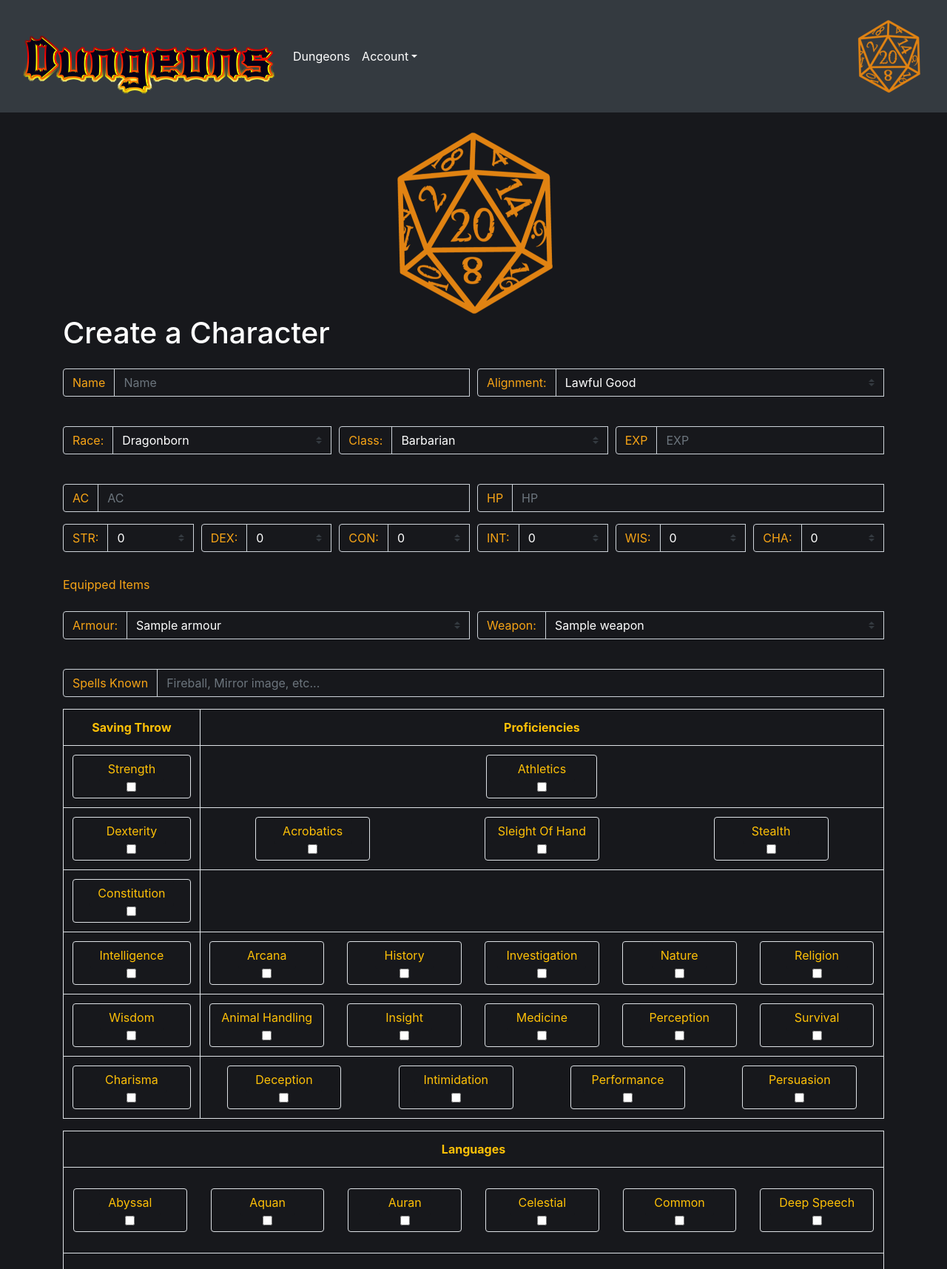
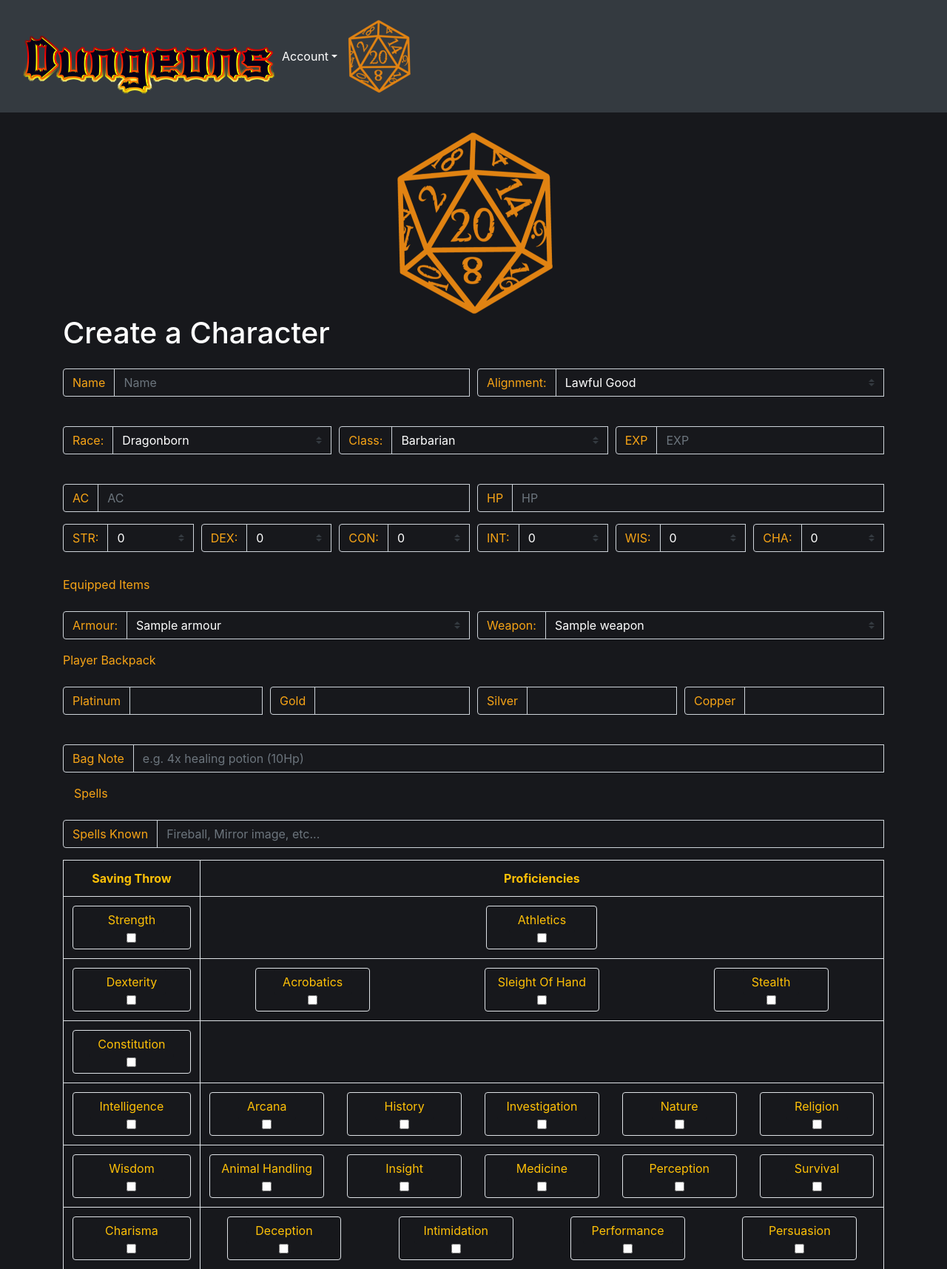
Before and after one commit to DMcRae45/Dungeons, a PHP site: page /createCharacter.php in a window 1280 px wide. Shown: the top 1715 px of the page at 74% size. Run offline with PHP 8.4, Linux system fonts and the light colour scheme; tables that the repository leaves empty or names only in its code hold one stand-in row (values such as "Sample post").

Commit message:
now character sheet fits tablet, and can delete characters.
TODO, Savae characters from character sheet.

```diff
--- a/Controller/getCharacterSheet.php
+++ b/Controller/getCharacterSheet.php
@@ -16,10 +16,9 @@ else
   $spells = json_decode(GetCharacterSpells($character[0]->Code));
   $spellsObject = json_decode(GetKnownSpells($spells[0]->Known));
 
-
+  $notes = json_decode(GetCharacterNotes($character[0]->Code));
 
   $spellsKnown = array();
   $spellsKnown[0] = $spellsObject->results;
-
 }
 ?>
--- a/Model/dungeons_API.php
+++ b/Model/dungeons_API.php
@@ -194,6 +194,8 @@ function CreateCharacter($userid)
       $weapon = (filter_input(INPUT_POST, 'weapon', FILTER_SANITIZE_STRING));
       $known = (filter_input(INPUT_POST, 'known', FILTER_SANITIZE_STRING));
 
+      $notes = (filter_input(INPUT_POST, 'notes', FILTER_SANITIZE_STRING));
+
       $savingThrows = "";
       $proficiencies = "";
       $languages = "";
@@ -297,6 +299,7 @@ function CreateCharacter($userid)
       {
         EquipItems($code, $armour, $weapon);
         LearnSpells($code, $known);
+        TakeNotes($code, $notes);
         //header('location: ../View/index.php');
       }
       else
@@ -359,6 +362,62 @@ function LearnSpells($code, $known)
       'prepared' => "None"
     ]);
     $connection = NULL;
+  }
+}
+
+function TakeNotes($code, $notes)
+{
+  if (isset($_POST["createCharacterSubmit"]))
+  {
+    Require 'connection.php';
+    $query = $connection->prepare
+    ("
+
+    INSERT INTO Notes
+    VALUES(:code, :equipmentNotes, :bagNotes, :spellNotes, :noteNotes)
+
+    ");
+
+    // Runs and executes the query
+    $success = $query->execute
+    ([
+      'code' => $code,
+      'equipmentNotes' => "Take notes for equipment here",
+      'bagNotes'=> "Take notes for you bag here",
+      'spellNotes'=> "Take notes for spells here",
+      'notes' => $notes
+    ]);
+    $connection = NULL;
+  }
+}
+
+function GetCharacterNotes($code)
+{
+  if(isset($_POST['getCharacterByCode']))
+  {
+    require 'connection.php';
+
+    $sql = "SELECT * FROM Notes WHERE Note_ID = :code";
+
+    $stmt = $connection->prepare($sql);
+    $success = $stmt->execute(['code' => $code]);
+
+    if($success && $stmt->rowCount() > 0)
+    {
+      // convert to JSON
+      $rows = array();
+      while($r = $stmt->fetch())
+      {
+        $rows[] = $r;
+      }
+      return json_encode($rows);
+    }
+    else
+    {
+      $error = "error";
+      return $error; // error get session character
+    }
+    $connection = null;
   }
 }
 
@@ -685,16 +744,16 @@ function GetSpellByName()
   }
 }
 
-function GetCharacterSpells($spellBook_id)
+function GetCharacterSpells($spellbook_id)
 {
   if(isset($_POST['getCharacterByCode']))
   {
     require 'connection.php';
 
-    $sql = "SELECT * FROM SpellBook WHERE SpellBook_ID = :spellBook_id";
+    $sql = "SELECT * FROM Spellbook WHERE Spellbook_ID = :spellbook_id";
 
     $stmt = $connection->prepare($sql);
-    $success = $stmt->execute(['spellBook_id' => $spellBook_id]);
+    $success = $stmt->execute(['spellbook_id' => $spellbook_id]);
 
     if($success && $stmt->rowCount() > 0)
     {
@@ -781,4 +840,50 @@ function Roll()
   }
 }
 
+function DeleteCharacterByCode($code)
+{
+  require 'connection.php';
+
+  // Delete Notes
+  $stmtNotes = $connection->prepare
+  (
+    "DELETE FROM Notes WHERE Note_ID = :code"
+  );
+  $success = $stmtNotes->execute
+  ([
+    'code' => $code
+  ]);
+  // Delete EQUIPMENT
+  $stmtEquipment = $connection->prepare
+  (
+    "DELETE FROM Equipment WHERE Equipment_ID = :code"
+  );
+  $success = $stmtEquipment->execute
+  ([
+    'code' => $code
+  ]);
+  // Delete Spells
+  $stmtSpells = $connection->prepare
+  (
+    "DELETE FROM Spellbook WHERE Spellbook_ID = :code"
+  );
+  $success = $stmtSpells->execute
+  ([
+    'code' => $code
+  ]);
+  // Delete Character
+  $stmtCharacter = $connection->prepare
+  (
+    "DELETE FROM Player_Character WHERE Code = :code"
+  );
+  $success = $stmtCharacter->execute
+  ([
+    'code' => $code
+  ]);
+}
+
+function SaveCharacterSheet()
+{
+
+}
 ?>
--- a/Model/theme.css
+++ b/Model/theme.css
@@ -38,6 +38,9 @@ hr
 .parchment
 {
   background-image: url('images/parchment.jpg');
+  font-family: 'Bad Script', cursive;
+  font-weight: bold;
+  font-size: 30px;
 }
 
 .parchment-header
@@ -130,7 +133,8 @@ hr
 .tab--button--active
 {
     font-weight: bold;
-    border-bottom: 2px solid #17181c;
+    background: #ffc107;
+    color:#17181C;
 }
 
 .tab--content
--- a/View/createCharacter.php
+++ b/View/createCharacter.php
@@ -405,7 +405,66 @@ if(isset($_GET['error']))
         </div>
         <!-- END FIFTH ROW -->
 
+        <div class="form-row">
+          <div class='col-12'>
+            Player Backpack
+          </div>
+
+          <div class="col-md-3 form-group input-group">
+            <div class="input-group-prepend">
+              <span class="input-group-text mt-4" id="inputGroupPrepend">Platinum</span>
+            </div>
+              <input class="form-control mt-4" type="number" id="pp" name="pp" required>
+                <div class="invalid-feedback">
+                  You cannot Leave This field Empty.
+                </div>
+          </div>
+          <div class="col-md-3 form-group input-group">
+            <div class="input-group-prepend">
+              <span class="input-group-text mt-4" id="inputGroupPrepend">Gold</span>
+            </div>
+              <input class="form-control mt-4" type="number" id="gp" name="gp" required>
+                <div class="invalid-feedback">
+                  You cannot Leave This field Empty.
+                </div>
+          </div>
+          <div class="col-md-3 form-group input-group">
+            <div class="input-group-prepend">
+              <span class="input-group-text mt-4" id="inputGroupPrepend">Silver</span>
+            </div>
+              <input class="form-control mt-4" type="number" id="sp" name="sp" required>
+                <div class="invalid-feedback">
+                  You cannot Leave This field Empty.
+                </div>
+          </div>
+          <div class="col-md-3 form-group input-group">
+            <div class="input-group-prepend">
+              <span class="input-group-text mt-4" id="inputGroupPrepend">Copper</span>
+            </div>
+              <input class="form-control mt-4" type="number" id="cp" name="cp" required>
+                <div class="invalid-feedback">
+                  You cannot Leave This field Empty.
+                </div>
+          </div>
+        </div>
+
+        <div class="form-row">
+          <div class="col-12 form-group input-group">
+            <div class="input-group-prepend">
+              <span class="input-group-text mt-4" id="inputGroupPrepend">Bag Note</span>
+            </div>
+              <input class="form-control mt-4" type="text" id="bagNote" name="bagNote" placeholder="e.g. 4x healing potion (10Hp)" required>
+                <div class="invalid-feedback">
+                  You cannot Leave This field Empty.
+                </div>
+          </div>
+        </div>
+
         <!-- SIXTH ROW SPELLS KNOWN -->
+        <div class='col-12'>
+          Spells
+        </div>
+
         <div class="form-row">
           <div class="col-12 form-group input-group">
             <div class="input-group-prepend">
@@ -884,6 +943,9 @@ if(isset($_GET['error']))
         </table>
         <!-- END LANGUAGE GRID -->
 
+        <textarea name='notes' class='col-12 parchment border-warning' placeholder='Take some notes on this parchment'></textarea>
+
+
     <button class="form-control btn btn-outline-warning" type="submit" name="createCharacterSubmit">Create</button>
 </form>
 <!-- End Form -->
--- a/View/header.php
+++ b/View/header.php
@@ -18,7 +18,8 @@
     <link rel="stylesheet" href="https://stackpath.bootstrapcdn.com/bootstrap/4.4.1/css/bootstrap.min.css" integrity="sha384-Vkoo8x4CGsO3+Hhxv8T/Q5PaXtkKtu6ug5TOeNV6gBiFeWPGFN9MuhOf23Q9Ifjh" crossorigin="anonymous">
     <link rel="stylesheet" href="https://use.fontawesome.com/releases/v5.7.2/css/all.css" integrity="sha384-fnmOCqbTlWIlj8LyTjo7mOUStjsKC4pOpQbqyi7RrhN7udi9RwhKkMHpvLbHG9Sr" crossorigin="anonymous">
 
-
+    <!-- External fonts -->
+    <link href="https://fonts.googleapis.com/css2?family=Bad+Script&display=swap" rel="stylesheet">
 
     <!-- Custom Css -->
     <style>
--- a/View/navigation.php
+++ b/View/navigation.php
@@ -8,18 +8,10 @@
 <nav class="navbar navbar-expand-lg navbar-dark bg-dark">
 
   <a href="index.php"><img src="images/Dungeons.png"></a>
-  <button class="navbar-toggler" type="button" data-toggle="collapse" data-target="#navbarSupportedContent" aria-controls="navbarSupportedContent" aria-expanded="false" aria-label="Toggle navigation">
-    <span class="navbar-toggler-icon"></span>
-  </button>
 
+<div class="row" id="navbarSupportedContent">
 
-<div class="collapse navbar-collapse" id="navbarSupportedContent">
-
-    <ul class="navbar-nav mr-auto">
-
-        <li class="nav-item active">
-            <a class="nav-link" href="index.php">Dungeons <span class="sr-only">(current)</span></a>
-        </li>
+    <ul class="navbar-nav">
 
         <li class="nav-item dropdown active">
 
@@ -66,13 +58,15 @@
       <a>Roll For Damage</a>
       <div class="dropdown-divider"></div>
       <form>
-        <div class='form-group input-group w-100'>
+        <div class='form-group input-group w-100 p-0'>
           <div class='input-group-prepend'>
-            <span class='input-group-text' id='inputGroupPrepend'>D4: </span>
+            <span class='input-group-text' id='inputGroupPrepend'>D20</span>
           </div>
-          <input class='input-group-text' type="number" name="dice4">
+          <input class='input-group-text' type="number" name="dice20">
         </div>
+        <button onclick='roll()' type='button'>Roll</button>
       </form>
+      <h6 id='RollResult'></h6>
     </div>
 
     <div id="openDice">
```
Also changed, not shown: Controller/attempt_deleteCharacter.php (added, +21 -0 lines), View/play.php (+4 -4 lines), View/playerCharacter.php (+54 -51 lines), View/images/Parchment-Paper.jpg (added).
